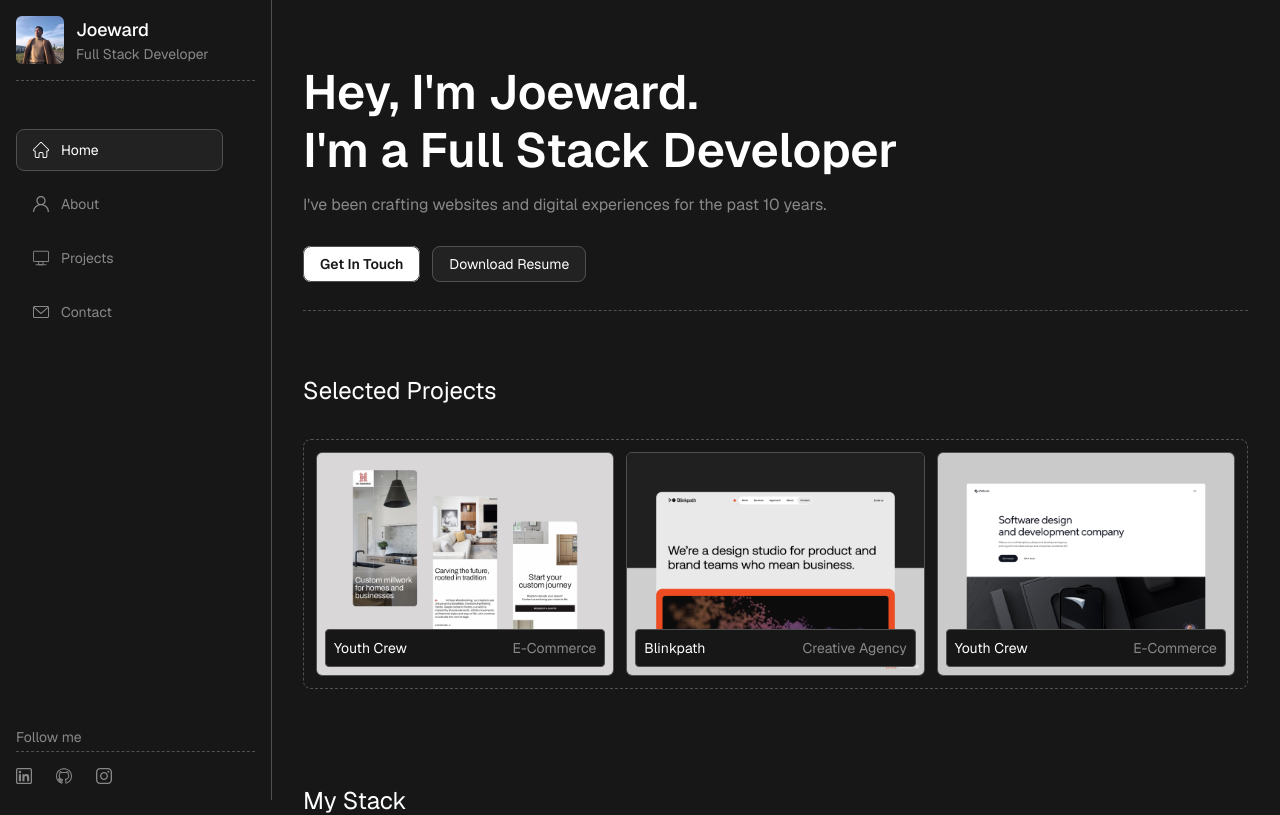
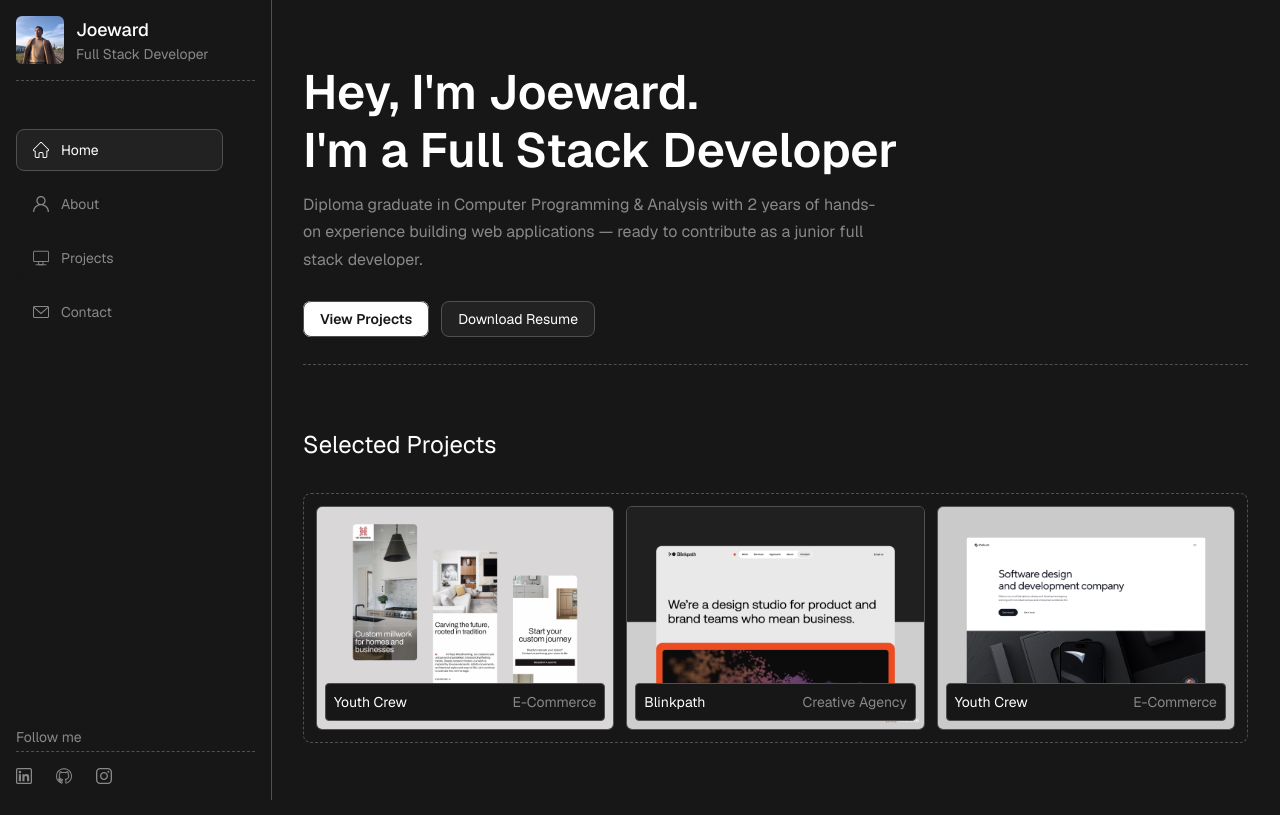
Before and after one commit to joewardperalta/personal-portfolio, a Next.js app: page / in a window 1280 px wide. Shown: the top 815 px of the page. Built offline with nearby package versions, Linux system fonts and the light colour scheme.

Commit message:
Change the content for the hero subheading to make it recruiter frindly

```diff
--- a/app/page.js
+++ b/app/page.js
@@ -69,15 +69,16 @@ export default function Page() {
               <span className="block">I&apos;m a Full Stack Developer</span>
             </Title>
 
-            <Paragraph>
-              I&apos;ve been crafting websites and digital experiences for the
-              past 10 years.
+            <Paragraph className="max-w-[576px]">
+              Diploma graduate in Computer Programming & Analysis with 2 years
+              of hands-on experience building web applications — ready to
+              contribute as a junior full stack developer.
             </Paragraph>
           </Headline>
 
           <CallToAction>
-            <Link className="btn primary-btn" href="/contact">
-              Get in touch
+            <Link className="btn primary-btn" href="/projects">
+              View projects
             </Link>
             <Link
               className="btn secondary-btn"
--- a/components/containers/Headline.jsx
+++ b/components/containers/Headline.jsx
@@ -1,3 +1,3 @@
 export default function Headline({ children, className }) {
-  return <div className={` mb-8 ${className}`}>{children}</div>;
+  return <div className={`mb-8 ${className}`}>{children}</div>;
 }
```
